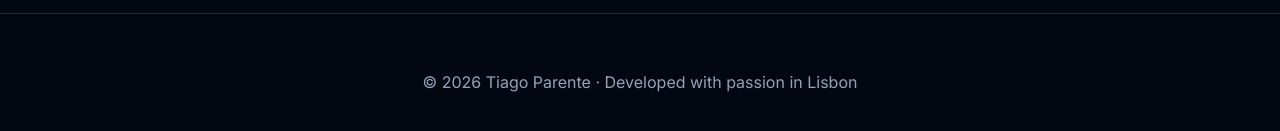
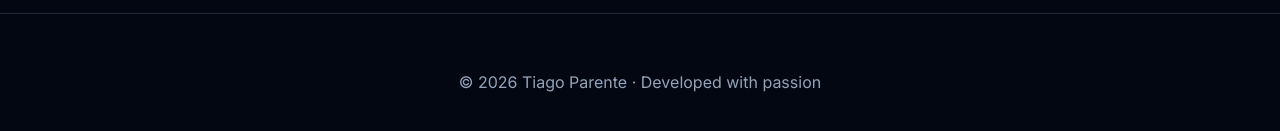
Before and after one commit to TiagoParente32/me, a plain HTML site: page index.html in a window 1280 px wide. Shown: the part 1266-1397 px from the top of the page. Drawn offline with Linux system fonts and the light colour scheme.

Commit message:
remoive lisbon

```diff
--- a/index.html
+++ b/index.html
@@ -579,7 +579,7 @@
     </div>
 
     <footer>
-        <p>© 2026 Tiago Parente · Developed with passion in Lisbon</p>
+        <p>© 2026 Tiago Parente · Developed with passion</p>
     </footer>
 
     <script>
```
